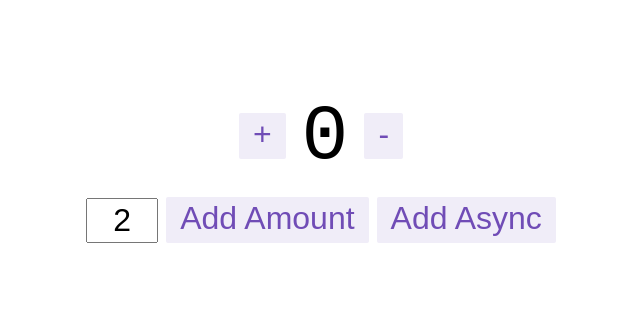
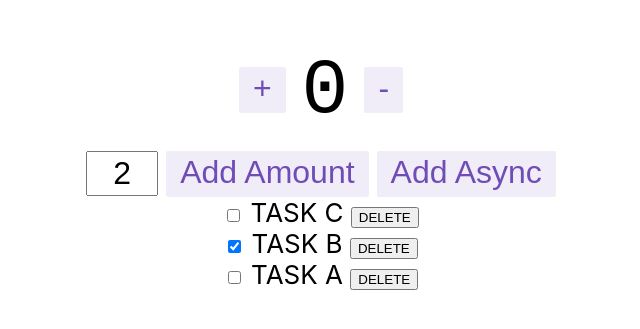
Before and after one commit to shunak/rtk_basic, a React (Create React App) app: page / in a window 1280 px wide. Shown: the part 233-562 px from the top of the page, without its empty margins (319-959 px from the left). Built offline with nearby package versions, Linux system fonts and the light colour scheme.

Commit message:
added: taskList component

```diff
--- a/src/App.js
+++ b/src/App.js
@@ -1,13 +1,14 @@
 import React from 'react';
-import logo from './logo.svg';
 import { Counter } from './features/counter/Counter';
 import './App.css';
+import TaskList from './features/task/TaskList';
 
 function App() {
   return (
     <div className="App">
       <header className="App-header">
         <Counter />
+        <TaskList />
       </header>
     </div>
   );
--- /dev/null
+++ b/src/features/task/TaskItem.js
@@ -0,0 +1,22 @@
+import React from 'react';
+import { useDispatch } from "react-redux";
+import { completeTask, deleteTask } from "./taskSlice";
+
+
+
+const TaskItem = ( {task}) => {
+    const dispatch = useDispatch();
+    return (
+        <div>
+            <input
+                type="checkbox"
+                onClick={()=>dispatch(completeTask(task))}
+                defaultChecked={task.completed}
+             />
+             <span> {task.title} </span>
+             <button onClick={()=> dispatch(deleteTask(task))}>DELETE</button>
+        </div>
+    );
+}
+
+export default TaskItem
--- /dev/null
+++ b/src/features/task/TaskList.js
@@ -0,0 +1,18 @@
+import React from 'react';
+import TaskItem from './TaskItem';
+import { useSelector } from 'react-redux';
+import { selectTasks } from "./taskSlice";
+
+// functional component
+const TaskList = () => {
+    const tasks = useSelector(selectTasks);
+    return (
+        <>
+            {tasks.map((task) => (
+                <TaskItem key={task.id} task={task}/>
+            ))}
+        </>
+   );
+}
+
+export default TaskList
```
